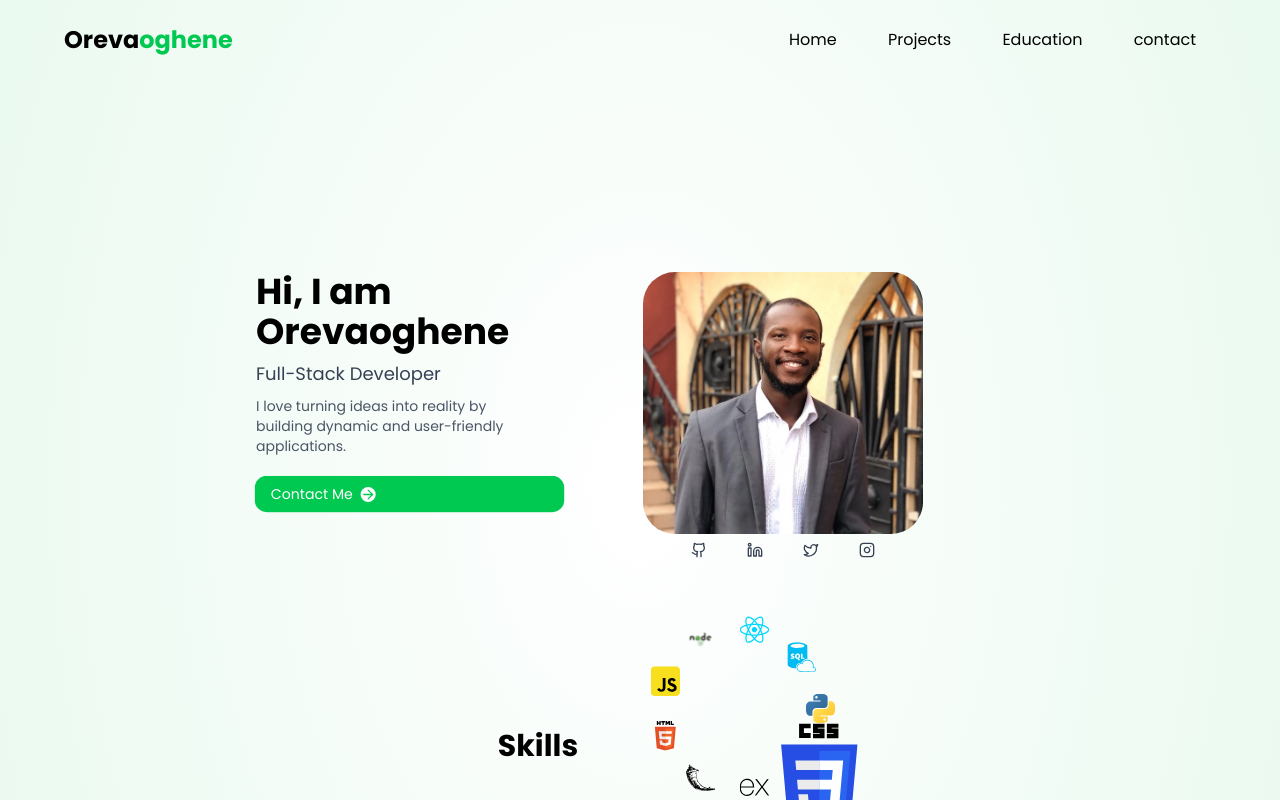
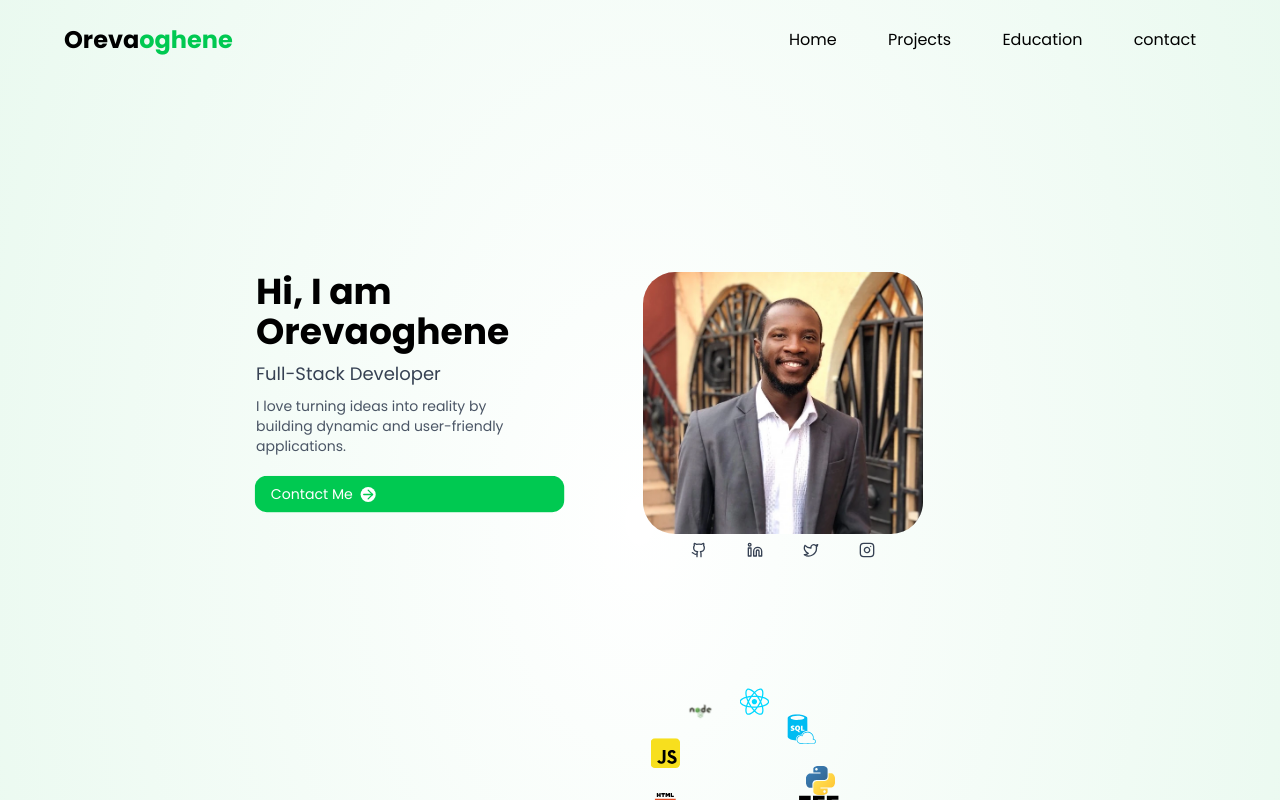
Before and after one commit to Orevaoghene-Ekwa/Portfolio, a React (Vite) app in the folder frontend/: page / in a window 1280 px wide. Shown: the top 800 px of the page. Built offline with nearby package versions, Linux system fonts and the light colour scheme.

Commit message:
fix: adjusted navbar positioning

```diff
--- a/frontend/src/components/Navbar.jsx
+++ b/frontend/src/components/Navbar.jsx
@@ -18,7 +18,7 @@ const Navbar = () => {
           Oreva<span>oghene</span>
         </Link>
 
-        <div className="md:hidden">
+        <div className="absolute right-[0] md:hidden mr-4">
           {isOpen ? (
             <X onClick={() => {toggleMenu(), setBlur(false)}} className="cursor-pointer" size={28} />
           ) : (
--- a/frontend/src/index.css
+++ b/frontend/src/index.css
@@ -18,7 +18,7 @@
     @apply flex justify-between items-center h-20 w-[90%] mx-auto;
 
     & .menuDrop {
-      @apply  min-h-screen left-[0] top-[-100%] md:w-auto w-full flex px-5 transition-all duration-300 ease-in-out overflow-hidden
+      @apply md:flex min-h-screen md:w-auto w-full px-5 transition-all duration-300 ease-in-out overflow-hidden
     }
 
     & .menu {
@@ -39,7 +39,7 @@
   }
 
   .hero {
-    @apply flex flex-col-reverse md:flex-row w-[60%] md:mt-[15%] md:gap-20 mx-auto;
+    @apply flex flex-col-reverse md:flex-row w-[60%] md:mt-[15%] md:mb-50 md:gap-20 mx-auto;
 
     & .intro {
       @apply flex flex-col my-5 md:my-0 md:max-w-[40%];
```
